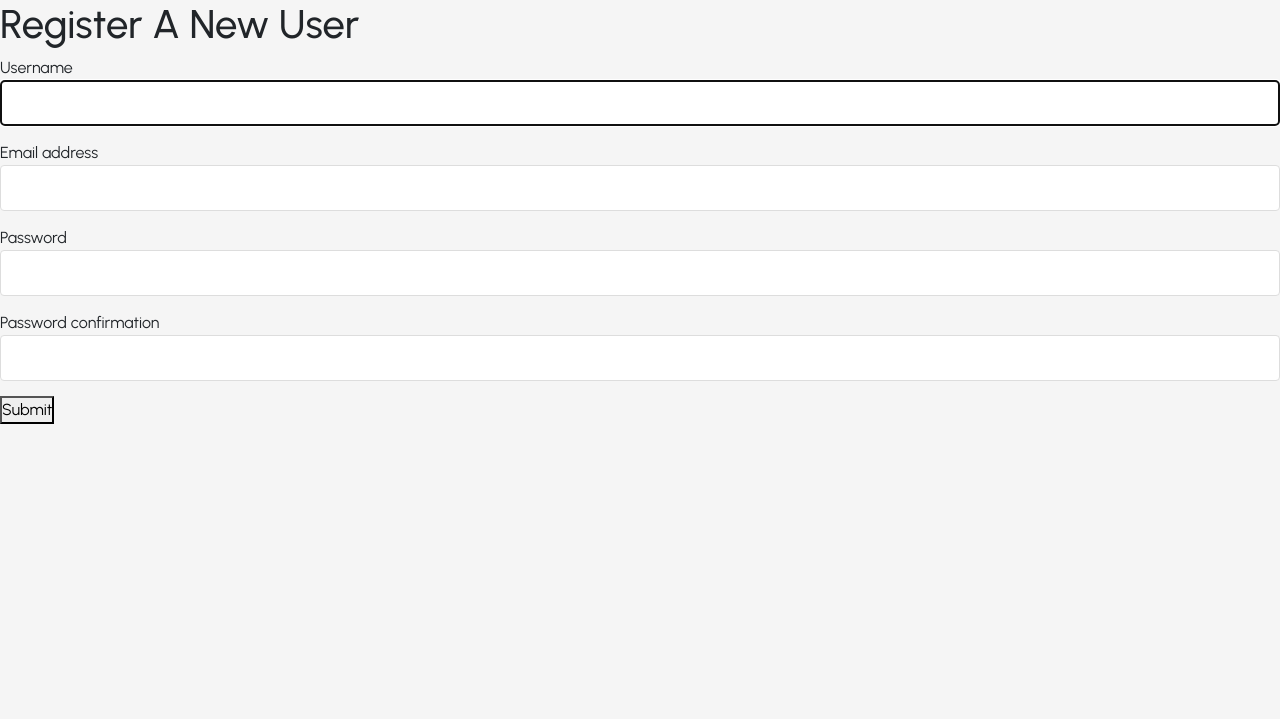
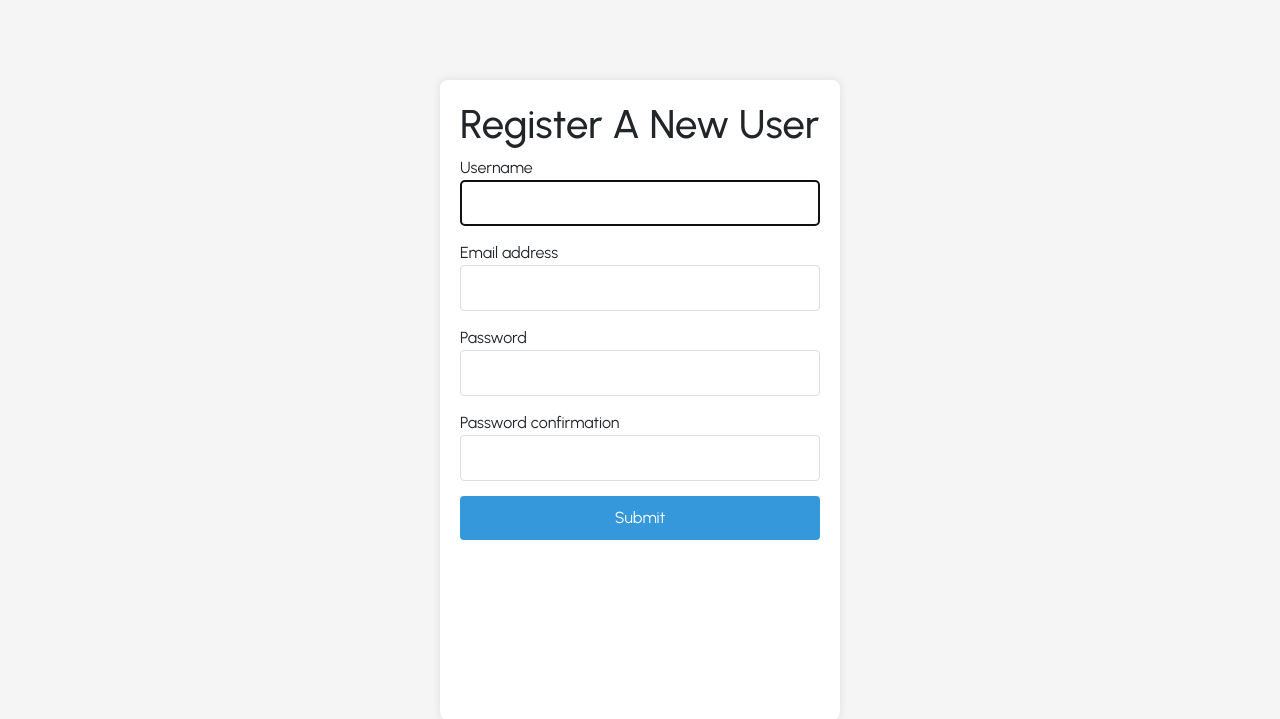
Before and after one commit to sameernjr/LMS, a Django app: page /users/register/ in a window 1280 px wide. Shown: the top 719 px of the page. Run offline with Django 5.2, Linux system fonts and the light colour scheme; a user stored in the database is signed in.

Commit message:
style and center registration form

```diff
--- a/LMS/static/css/style.css
+++ b/LMS/static/css/style.css
@@ -135,3 +135,39 @@ body {
 .btn:hover {
     background-color: #2980b9;
 }
+
+/* Registration Form */
+
+.center-container {
+    display: flex;
+    justify-content: center;
+    align-items: center;
+    padding-top: 80px;
+}
+
+.register-container {
+    width: 400px;
+    background-color: #fff;
+    padding: 20px;
+    border-radius: 8px;
+    box-shadow: 0 0 10px rgba(0, 0, 0, 0.1);
+    height: 80vh;
+}
+
+.reg-btn {
+    display: block;
+    width: 100%;
+    padding: 10px;
+    background-color: #3498db;
+    color: #fff;
+    border: none;
+    border-radius: 4px;
+    cursor: pointer;
+    font-size: 16px;
+    margin-top: 10px;
+    text-align: center;
+}
+
+.reg-btn:hover {
+    background-color: #2980b9;
+}
--- a/LMS/users/templates/registration/users.html
+++ b/LMS/users/templates/registration/users.html
@@ -5,29 +5,29 @@
 {% endblock %}
 
 {% block content %}
-<h1>Register A New User</h1>
-<form action="/users/register/" method="post">
-    {% csrf_token %}
-    <div class="form-group">
-        {{form.username.label}}
-        {{form.username}}
+<div class="center-container">
+    <div class="register-container">
+        <h1 class="register-title">Register A New User</h1>
+        <form action="users/register">
+            <div class="form-group">
+                {{ form.username.label }}
+                {{ form.username }}
+            </div>
+            <div class="form-group">
+                {{ form.email.label }}
+                {{ form.email }}
+            </div>
+            <div class="form-group">
+                {{ form.password1.label }}
+                {{ form.password1 }}
+            </div>
+            <div class="form-group">
+                {{ form.password2.label }}
+                {{ form.password2 }}
+            </div>
+
+            <button class="reg-btn">Submit</button>
+        </form>
     </div>
-
-    <div class="form-group">
-        {{form.email.label}}
-        {{form.email}}
-    </div>
-
-    <div class="form-group">
-        {{form.password1.label}}
-        {{form.password1}}
-    </div>
-
-    <div class="form-group">
-        {{form.password2.label}}
-        {{form.password2}}
-    </div>
-
-    <button>Submit</button>
-</form>
+</div>
 {% endblock %}
```
